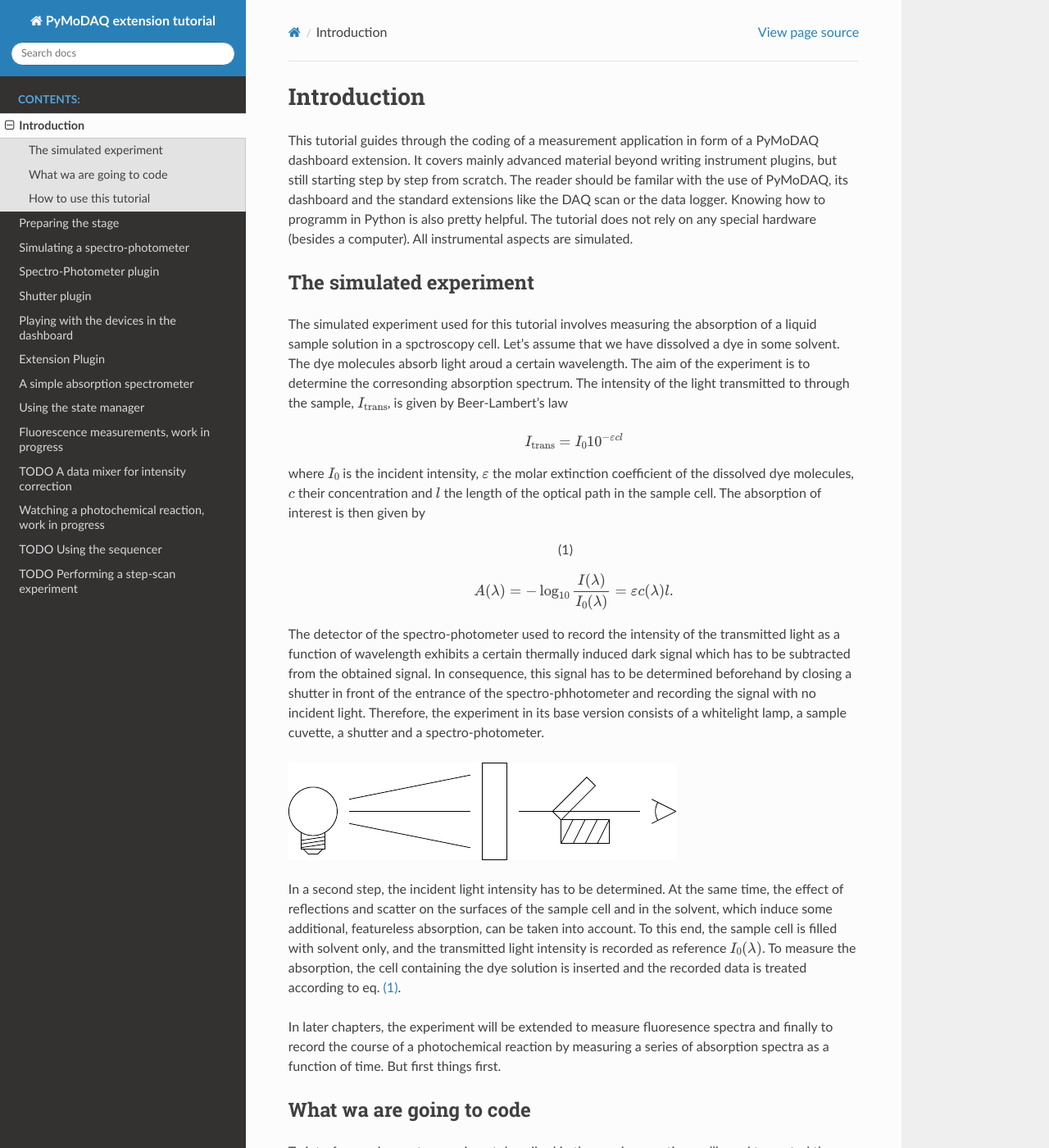
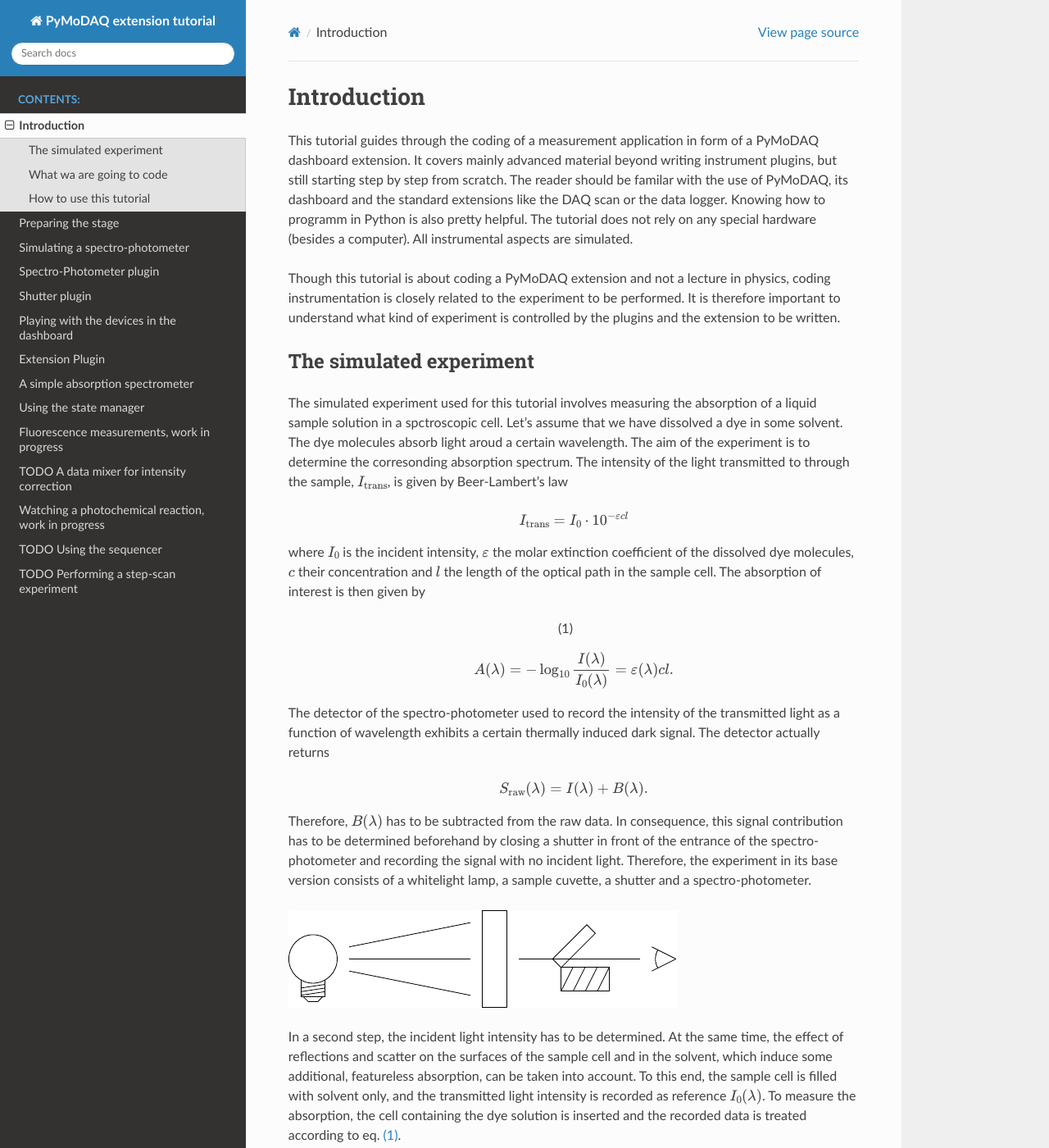
Before and after one commit to bernhardlang/pymodaq_extension_tutorial, a Sphinx documentation site: the page built from source/intro.rst, in a window 1280 px wide and 1400 px high. Shown: the whole window at 82% size. Built offline with Sphinx 7.4.7 and the Read the Docs theme 3.1.0, drawn with Linux system fonts in a browser that asks for light colours; some of the changed text lies outside the part shown.

```diff
--- a/source/fluo.rst
+++ b/source/fluo.rst
@@ -1,7 +1,7 @@
 Fluorescence measurements, work in progress
 ===========================================
 
-We add now a laser which may excite the sample. It passes through the sample cuvette at a right angle with respect to the light of the lamp to minimise scattering. Such arrangement be used to measure a fluorescence spectrum. The laser shall be controlled by another binary DAQ_move like the shutter.
+We add now a laser which may excite the sample. It passes through the sample cuvette at a right angle with respect to the path of the whitelight of the lamp to minimise scattering. However, during this experiment, the latter will remain switched off. Such arrangement can be used to measure a fluorescence spectrum. The laser shall be controlled by another binary DAQ_move like the shutter.
 
 .. image:: sketch-emission.png
 
--- a/source/intro.rst
+++ b/source/intro.rst
@@ -3,14 +3,16 @@ Introduction
 
 This tutorial guides through the coding of a measurement application in form of a PyMoDAQ dashboard extension. It covers mainly advanced material beyond writing instrument plugins, but still starting step by step from scratch. The reader should be familar with the use of PyMoDAQ, its dashboard and the standard extensions like the DAQ scan or the data logger. Knowing how to programm in Python is also pretty helpful. The tutorial does not rely on any special hardware (besides a computer). All instrumental aspects are simulated.
 
+Though this tutorial is about coding a PyMoDAQ extension and not a lecture in physics, coding instrumentation is closely related to the experiment to be performed. It is therefore important to understand what kind of experiment is controlled by the plugins and the extension to be written.
+
 
 The simulated experiment
 ........................
 
-The simulated experiment used for this tutorial involves measuring the absorption of a liquid sample solution in a spctroscopy cell. Let's assume that we have dissolved a dye in some solvent. The dye molecules absorb light aroud a certain wavelength. The aim of the experiment is to determine the corresonding absorption spectrum. The intensity of the light transmitted to through the sample, :math:`I_\mathrm{trans}`, is given by Beer-Lambert's law
+The simulated experiment used for this tutorial involves measuring the absorption of a liquid sample solution in a spctroscopic cell. Let's assume that we have dissolved a dye in some solvent. The dye molecules absorb light aroud a certain wavelength. The aim of the experiment is to determine the corresonding absorption spectrum. The intensity of the light transmitted to through the sample, :math:`I_\mathrm{trans}`, is given by Beer-Lambert's law
 
 .. math::
-   I_\mathrm{trans} = I_0 10^{-\varepsilon cl}
+   I_\mathrm{trans} = I_0 \cdot 10^{-\varepsilon cl}
 
 where :math:`I_0` is the incident intensity, :math:`\varepsilon` the molar extinction coefficient of the dissolved dye molecules, :math:`c` their concentration and :math:`l` the length of the optical path in the sample cell. The absorption of interest is then given by
 
@@ -18,9 +20,15 @@ where :math:`I_0` is the incident intensity, :math:`\varepsilon` the molar extin
    :name: absorption
 
    A(\lambda) = -\log_{10}\frac{I(\lambda)}{I_0(\lambda)}
-   = \varepsilon c(\lambda)l.
+   = \varepsilon(\lambda)cl.
 
-The detector of the spectro-photometer used to record the intensity of the transmitted light as a function of wavelength exhibits a certain thermally induced dark signal which has to be subtracted from the obtained signal. In consequence, this signal has to be determined beforehand by closing a shutter in front of the entrance of the spectro-phhotometer and recording the signal with no incident light. Therefore, the experiment in its base version consists of a whitelight lamp, a sample cuvette, a shutter and a spectro-photometer.
+The detector of the spectro-photometer used to record the intensity of the transmitted light as a function of wavelength exhibits a certain thermally induced dark signal. The detector actually returns
+
+.. math::
+
+   S_\mathrm{raw}(\lambda) = I(\lambda) + B(\lambda).
+
+Therefore, :math:`B(\lambda)` has to be subtracted from the raw data. In consequence, this signal contribution has to be determined beforehand by closing a shutter in front of the entrance of the spectro-photometer and recording the signal with no incident light. Therefore, the experiment in its base version consists of a whitelight lamp, a sample cuvette, a shutter and a spectro-photometer.
 
 .. image:: sketch-experiment.png
 
@@ -32,7 +40,7 @@ In later chapters, the experiment will be extended to measure fluoresence spectr
 What wa are going to code
 .........................
 
-To interface and operate experiment described in the previous section we'll need to control the spectro-photometer and the shutter. This involves writing a PyMoDAQ plugin for each of these devices. Controlling the flow of the experiment, i.e. measuring first the dark, then the incident intensity and finally the absorption, is the job of the extension to be written.
+To interface and operate the experiment described in the previous section we'll need to control the spectro-photometer and the shutter. This involves writing a PyMoDAQ plugin for each of these devices. Controlling the flow of the experiment, i.e. measuring first the dark, then the incident intensity and finally the absorption, is the job of the extension to be written.
 
 PyMoDAQ's device plugins provide already a direct and graphical access to the controlled device, which permits to test and explore the functionality of the device on its own. Some standard measurement procures like acquiring a value or a spectrum at regular intervals in time or as a function of a position, an angle, a temperature or whatever parameter to be scanned, can be achieved by the extensions aready built into PyMoDAQ. More specialised work flows, like the one addressed here, have to be implemented in a custom extension.
 
@@ -42,6 +50,8 @@ Technically speaking, the Python class :code:`CustomExtension` inherits from the
 How to use this tutorial
 ........................
 
-When working through the following chapters, you will encouter here and there some Python features which are not covered in this tutorial, like the concept of classes and instances and their corresponding variables, decorators, lambdas etc, just to name some. These are Python pecularities but not specific to PyMoDAQ. Should you get stuck on one those, ask uncle stackoverflow, aunty google and colleague chatbot. That will also help you getting familiar with these tools and developping your own productive style of coding. There are plenty of excellent tutorials on such matter out there. And keep in mind, also on the `PyMoDAQ website <https://pymodaq.cnrs.fr>`_ you'll find quite some useful guides and tutorials how to juggle with PyMoDAQ and its built-in functionalities.
+Back-to-back with this tutorial there is a `github repository <test>`_ which contains the code developped here step by step. Tags in the repository correspond to steps in the tutorial where code can be run. The next chapter will explain how to check out that code to compare it with the code you have written and to spot mistakes and their corrections.
 
-    When typing `h` followed by enter into the `TeX` command line three times in a row, good old Donald Knuth tells you: *Maybe you should try asking a human? [...] If all else fails, read the instructions.* That's probably still a good idea.
+When working through the following chapters, you will encouter here and there some Python features which are not covered in this tutorial, like the concept of classes and instances and their corresponding variables, decorators, lambdas etc, just to name some. These are Python pecularities but not specific to PyMoDAQ. Should you get stuck on one those, ask uncle stackoverflow, aunty google or colleague chatbot. That will also help you getting familiar with these tools and developping your own productive style of coding. There are plenty of excellent tutorials on such matter out there. And keep in mind, also on the `PyMoDAQ website <https://pymodaq.cnrs.fr>`_ you'll find quite some useful guides and tutorials how to juggle with PyMoDAQ and its built-in functionalities.
+
+    When typing `h` followed by `enter` into the `TeX` command line three times in a row, good old Donald Knuth tells you: *Maybe you should try asking a human? [...] If all else fails, read the instructions.* That's probably still a good idea.
--- a/source/state-manager.rst
+++ b/source/state-manager.rst
@@ -57,4 +57,4 @@ The code of :code:`take_background` is slightly longer than the version it overl
 
 Launch the dashboard and load the :file:`absorption` experiment. The state manager permits now to create sets of configuration operations. Click on the New item on top of the right panel and enter :file:`background` as name. Upon a right click into the configuration area below select :file:`Add Special Configuation -> Actuator value`. Choose the dark shutter here and set the actuator value to zero. Activate the configuration once to get it saved (that's a bug-like trap!)
 
-In terms of functionality, the program has not changed. Using the the state manager instead of steering the actuators directly just changes the way things are 'wired'. However, together with a state machine, this can be turned into a quite powerful tool to work on complex sequences.
+In terms of functionality, the program has not changed. Using the the state manager instead of steering the actuators directly just changes the way things are 'wired' together. However, used together with a state machine, this can be turned into a quite powerful tool to work on complex sequences.
```
Also changed, not shown: source/hardware.rst (+28 -16 lines), source/photochem.rst (+7 -7 lines), source/preparation.rst (+36 -29 lines).
